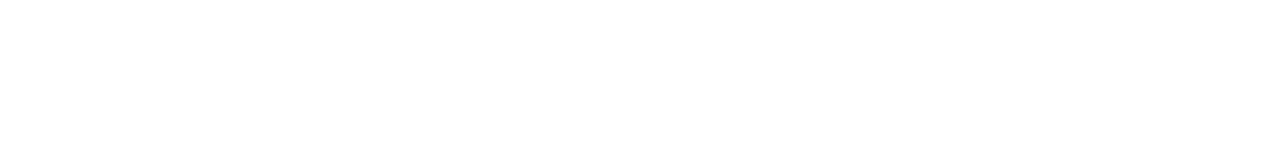
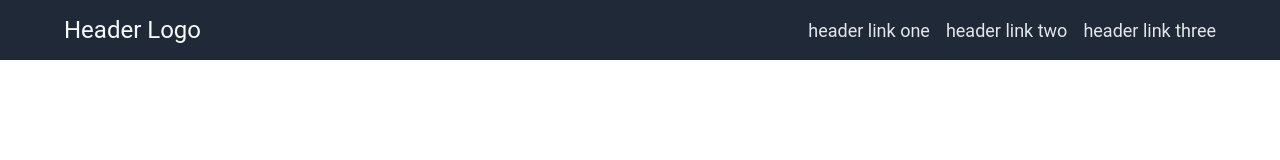
Before and after one commit to zn1e/TheOdinProject, a plain HTML site: page LandingPage/index.html in a window 1280 px wide. Drawn offline with Linux system fonts and the light colour scheme.

Commit message:
Add components and style on header

```diff
--- a/LandingPage/index.html
+++ b/LandingPage/index.html
@@ -8,7 +8,15 @@
 </head>
 <body>
     <div class="header">
-        <!--content-->
+        <div class="logo">Header Logo</div>
+
+        <div class="header-links">
+            <ul>
+                <li><a href="#">header link one</a></li>
+                <li><a href="#">header link two</a></li>
+                <li><a href="#">header link three</a></li>
+            </ul>
+        </div>
     </div>
 
     <div class="hero">
--- a/LandingPage/style.css
+++ b/LandingPage/style.css
@@ -0,0 +1,35 @@
+body {
+    font-family: Roboto;
+    margin: 0;
+}
+
+.header {
+    display: flex;
+    align-items: center;
+    justify-content: space-between;
+
+    padding: 16px 64px;
+}
+
+.logo {
+    font-size: 24px;
+    color: #F9FAF8;
+}
+
+.header-links ul {
+    list-style: none;
+    display: flex;
+    margin: 0;
+    padding: 0;
+    gap: 16px;
+}
+
+a {
+    text-decoration: none;
+    color: #E5E7EB;
+    font-size: 18px;
+}
+
+.header, .hero, .footer {
+    background-color: #1F2937;
+}
```
